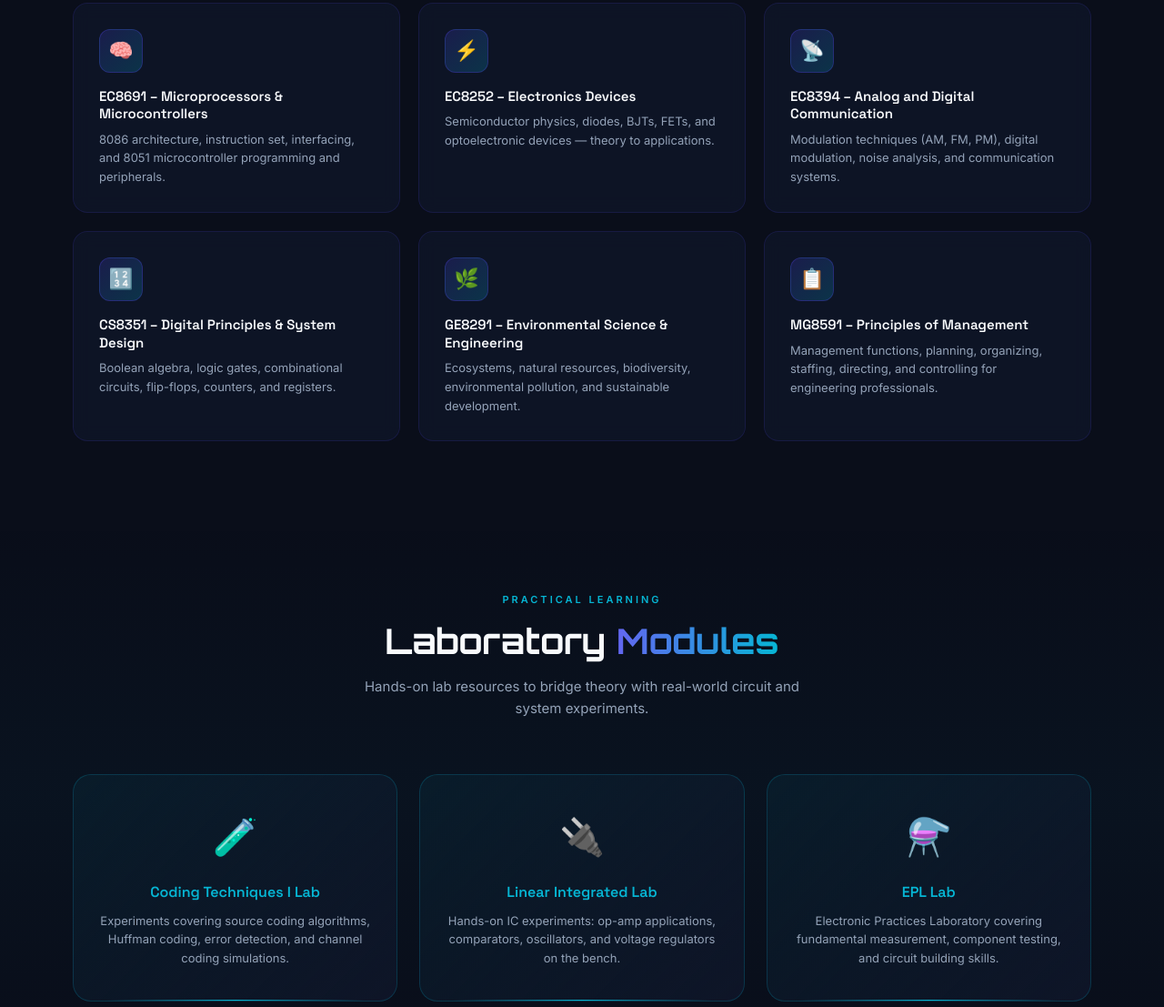
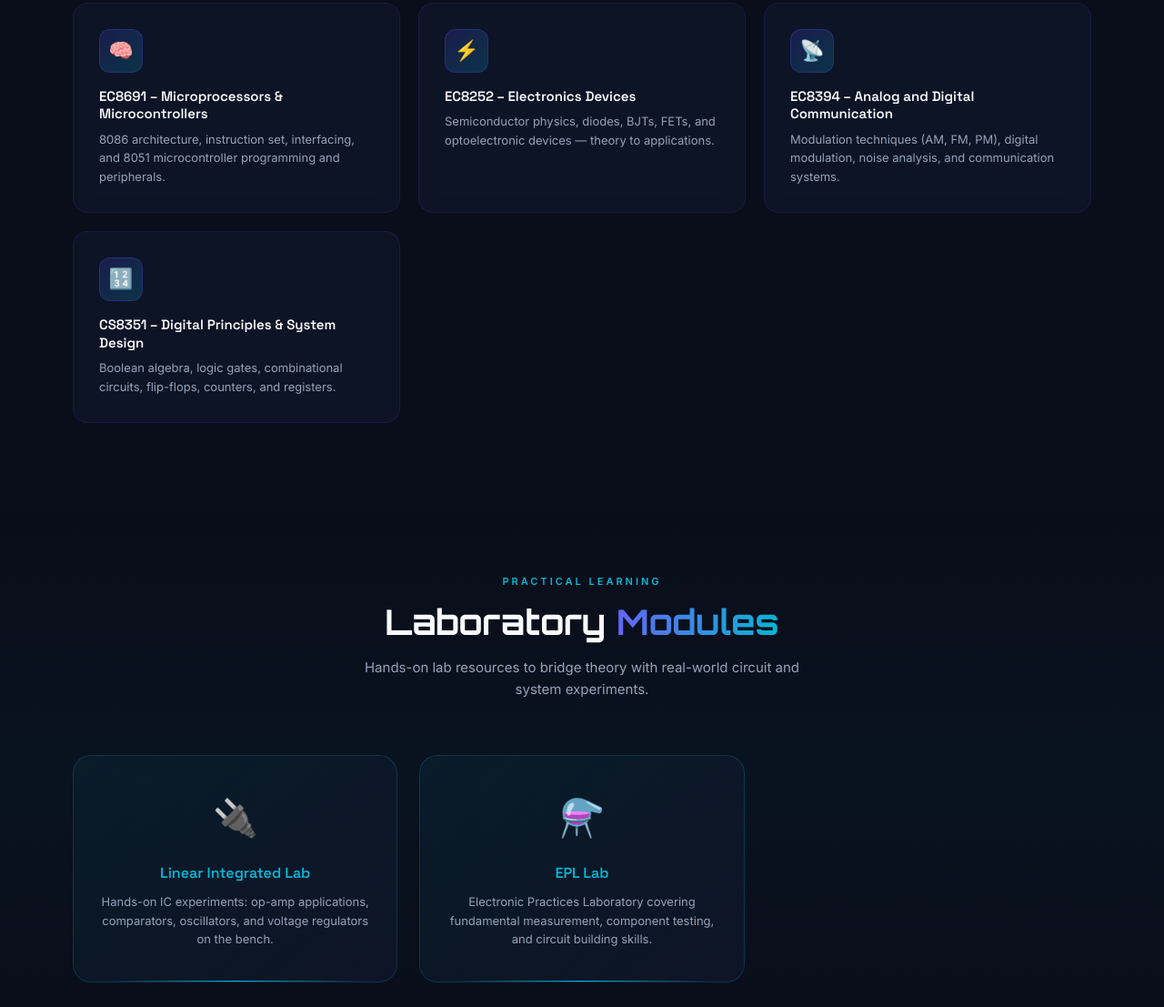
Before and after one commit to AnushaaPS/SAR-Learning-Center, a plain HTML site: page index.html in a window 1280 px wide. Shown: the part 2265-3372 px from the top of the page at 91% size. Drawn offline with Linux system fonts and the light colour scheme.

Commit message:
Update index.html

```diff
--- a/index.html
+++ b/index.html
@@ -570,15 +570,11 @@
         <a onclick="showSubject('ec8252')">EC8252 – Electronics Devices</a>
         <a onclick="showSubject('ec8394')">EC8394 – Analog and Digital Communication</a>
         <a onclick="showSubject('cs8351')">CS8351 – Digital Principles &amp; System Design</a>
-        <a onclick="showSubject('ge8291')">GE8291 – Environmental Science and Engineering</a>
-        <a onclick="showSubject('mg8591')">MG8591 – Principles of Management</a>
-        <a onclick="showSubject('dav')">EC8351 – Data Analytics and Visualization</a>
       </div>
     </li>
     <li>
       <a id="nav-lab">Lab ▾</a>
       <div class="dropdown">
-        <a onclick="showLab('ct1lab')">Coding Techniques I Lab</a>
         <a onclick="showLab('liclab')">Linear Integrated Lab</a>
         <a onclick="showLab('epllab')">EPL Lab</a>
       </div>
@@ -681,8 +677,6 @@
         <div class="subject-card reveal" onclick="showSubject('ec8252')"><div class="card-icon">⚡</div><h3>EC8252 – Electronics Devices</h3><p>Semiconductor physics, diodes, BJTs, FETs, and optoelectronic devices — theory to applications.</p><div class="card-arrow">→</div></div>
         <div class="subject-card reveal" onclick="showSubject('ec8394')"><div class="card-icon">📡</div><h3>EC8394 – Analog and Digital Communication</h3><p>Modulation techniques (AM, FM, PM), digital modulation, noise analysis, and communication systems.</p><div class="card-arrow">→</div></div>
         <div class="subject-card reveal" onclick="showSubject('cs8351')"><div class="card-icon">🔢</div><h3>CS8351 – Digital Principles &amp; System Design</h3><p>Boolean algebra, logic gates, combinational circuits, flip-flops, counters, and registers.</p><div class="card-arrow">→</div></div>
-        <div class="subject-card reveal" onclick="showSubject('ge8291')"><div class="card-icon">🌿</div><h3>GE8291 – Environmental Science &amp; Engineering</h3><p>Ecosystems, natural resources, biodiversity, environmental pollution, and sustainable development.</p><div class="card-arrow">→</div></div>
-        <div class="subject-card reveal" onclick="showSubject('mg8591')"><div class="card-icon">📋</div><h3>MG8591 – Principles of Management</h3><p>Management functions, planning, organizing, staffing, directing, and controlling for engineering professionals.</p><div class="card-arrow">→</div></div>
       </div>
     </div>
   </section>
@@ -695,7 +689,6 @@
         <p class="section-sub">Hands-on lab resources to bridge theory with real-world circuit and system experiments.</p>
       </div>
       <div class="lab-grid">
-        <div class="lab-card reveal" onclick="showLab('ct1lab')"><span class="lab-icon">🧪</span><h3>Coding Techniques I Lab</h3><p>Experiments covering source coding algorithms, Huffman coding, error detection, and channel coding simulations.</p></div>
         <div class="lab-card reveal" onclick="showLab('liclab')"><span class="lab-icon">🔌</span><h3>Linear Integrated Lab</h3><p>Hands-on IC experiments: op-amp applications, comparators, oscillators, and voltage regulators on the bench.</p></div>
         <div class="lab-card reveal" onclick="showLab('epllab')"><span class="lab-icon">⚗️</span><h3>EPL Lab</h3><p>Electronic Practices Laboratory covering fundamental measurement, component testing, and circuit building skills.</p></div>
       </div>
@@ -815,8 +808,6 @@
           <li>Industrial IoT · Communication Engineering</li>
           <li>Linear Integrated Circuits</li>
           <li>Principles of Management</li>
-          <li>Environmental Science and Engineering</li>
-          <li>Professional Ethics in Engineering</li>
         </ul>
       </div>
 
@@ -901,8 +892,6 @@
       <div class="subject-card" onclick="showSubject('ec8252')"><div class="card-icon">⚡</div><h3>EC8252 – Electronics Devices</h3><p>Semiconductor physics, diodes, BJTs, FETs, optoelectronic devices.</p><div class="card-arrow">→</div></div>
       <div class="subject-card" onclick="showSubject('ec8394')"><div class="card-icon">📡</div><h3>EC8394 – Analog and Digital Communication</h3><p>Modulation (AM, FM, PM), digital modulation, noise, comm systems.</p><div class="card-arrow">→</div></div>
       <div class="subject-card" onclick="showSubject('cs8351')"><div class="card-icon">🔢</div><h3>CS8351 – Digital Principles &amp; System Design</h3><p>Boolean algebra, logic gates, flip-flops, counters, registers.</p><div class="card-arrow">→</div></div>
-      <div class="subject-card" onclick="showSubject('ge8291')"><div class="card-icon">🌿</div><h3>GE8291 – Environmental Science &amp; Engineering</h3><p>Ecosystems, natural resources, pollution, and sustainable development.</p><div class="card-arrow">→</div></div>
-      <div class="subject-card" onclick="showSubject('mg8591')"><div class="card-icon">📋</div><h3>MG8591 – Principles of Management</h3><p>Planning, organizing, staffing, directing, controlling.</p><div class="card-arrow">→</div></div>
     </div>
   </div>
 </div>
@@ -1997,132 +1986,34 @@ ec8394: {
       ]},
   ]
   },
-  ge8291: {
-    icon:'🌿', title:'GE8291 – Environmental Science & Engineering',
-    desc:'Study of ecosystems, natural resources, biodiversity, pollution control, and sustainable engineering practices.',
-    units:[
-      { title:'Unit 1 – Environment, Ecosystems & Biodiversity', resources:[
-        {name:'Types of Ecosystems', type:'PDF'},
-        {name:'Biodiversity and Its Conservation', type:'PDF'},
-        {name:'Assignment 1', type:'DOC'}
-      ]},
-      { title:'Unit 2 – Natural Resources', resources:[
-        {name:'Forest, Water & Mineral Resources', type:'PDF'},
-        {name:'Energy Resources & Conservation', type:'PDF'},
-        {name:'Assignment 2', type:'DOC'}
-      ]},
-      { title:'Unit 3 – Environmental Pollution', resources:[
-        {name:'Air, Water & Soil Pollution', type:'PDF'},
-        {name:'Noise & Thermal Pollution', type:'PDF'},
-        {name:'Assignment 3', type:'DOC'}
-      ]},
-      { title:'Unit 4 – Social Issues & Environment', resources:[
-        {name:'Sustainable Development Goals', type:'PDF'},
-        {name:'Environmental Impact Assessment', type:'PDF'},
-        {name:'Assignment 4', type:'DOC'}
-      ]},
-      { title:'Unit 5 – Human Population & Environment', resources:[
-        {name:'Population Growth & Human Health', type:'PDF'},
-        {name:'Case Studies in Environment', type:'PDF'},
-        {name:'Question Bank', type:'PDF'}
-      ]}
-    ]
-  },
-  mg8591: {
-    icon:'📋', title:'MG8591 – Principles of Management',
-    desc:'Managerial concepts, planning, organizing, staffing, directing, and controlling for engineering professionals.',
-    units:[
-      { title:'Unit 1 – Overview of Management', resources:[
-        {name:'Management – Nature & Significance', type:'PDF'},
-        {name:'Schools of Management Thought', type:'PDF'},
-        {name:'Assignment 1', type:'DOC'}
-      ]},
-      { title:'Unit 2 – Planning', resources:[
-        {name:'Planning Process & Types', type:'PDF'},
-        {name:'Decision Making Techniques', type:'PDF'},
-        {name:'Assignment 2', type:'DOC'}
-      ]},
-      { title:'Unit 3 – Organizing', resources:[
-        {name:'Organizational Structures', type:'PDF'},
-        {name:'Delegation & Decentralization', type:'PDF'},
-        {name:'Assignment 3', type:'DOC'}
-      ]},
-      { title:'Unit 4 – Directing', resources:[
-        {name:'Motivation Theories', type:'PDF'},
-        {name:'Leadership & Communication', type:'PDF'},
-        {name:'Assignment 4', type:'DOC'}
-      ]},
-      { title:'Unit 5 – Controlling & Emerging Trends', resources:[
-        {name:'Control Process & Techniques', type:'PDF'},
-        {name:'Modern Management Concepts', type:'PDF'},
-        {name:'Question Bank', type:'PDF'}
-      ]}
-    ]
-  }
 };
 
 const LABS = {
-  ct1lab: {
-    icon:'🧪', title:'Coding Techniques I Laboratory',
-    desc:'Experiments in C programming, data structures, and algorithm implementation.',
-    experiments:[
-      'Arrays – Operations and Search Techniques',
-      'Strings – Manipulation and Pattern Matching',
-      'Functions – Recursion and Iteration',
-      'Pointers – Dynamic Memory Allocation',
-      'Linked List – Implementation (Singly, Doubly)',
-      'Stack – Array and Pointer Implementation',
-      'Queue – Circular Queue Operations',
-      'Tree – Binary Search Tree Operations',
-      'Sorting – Bubble, Selection, Insertion, Quick, Merge',
-      'Searching – Linear and Binary Search',
-      'Huffman Coding – Source Compression',
-      'Error Detection – Parity Check, CRC',
-      'Hash Table – Collision Resolution Methods',
-      'Graph – BFS and DFS Traversal',
-      'File Operations – Read, Write, Append'
-    ]
-  },
   liclab: {
     icon:'🔌', title:'Linear Integrated Circuits Laboratory',
     desc:'IC-level experiments using op-amps, timers, and analog circuit applications.',
     experiments:[
-      'Op-Amp Characteristics – Offset Voltage, CMRR, Slew Rate',
-      'Inverting Amplifier – Design and Measurement',
-      'Non-Inverting Amplifier – Design and Measurement',
-      'Summing Amplifier and Difference Amplifier',
-      'Integrator and Differentiator Circuits',
-      'Comparator – Zero Crossing & Window Detector',
-      'Schmitt Trigger – Hysteresis Characteristics',
-      'Waveform Generator – Square, Triangle, Sine',
-      'Active Low-Pass, High-Pass, Band-Pass Filters',
-      'Phase Shift Oscillator and Wien Bridge Oscillator',
-      '555 Timer – Astable and Monostable Modes',
-      'Voltage Controlled Oscillator (VCO)',
-      'Voltage Regulator – Fixed and Adjustable (78xx / LM317)',
-      'D/A Converter – R-2R Ladder Network',
-      'A/D Converter – Flash and Successive Approximation'
-    ]
+    {name:'Voltage Follower', type:'Run', url: "https://everycircuit.com/circuit/5831466269016064/voltage-follower"},
+    {name:'Inverting Amplifier using OPAMP', type:'Run', url: "https://everycircuit.com/circuit/4784859276640256/inverting-amplifier"},
+    {name:'Non-Inverting Amplifier using OPAMP', type:'Run', url: ""},
+    {name:'Differential Amplifier using OPAMP', type:'Run', url: ""},
+    {name:'Integrator using OPAMP', type:'Run', url: ""},
+    {name:'Differentiator using OPAMP', type:'Run', url: ""},
+    {name:'Instrumentation Amplifier using OPAMP', type:'Run', url: ""},
+  ]
   },
+
   epllab: {
     icon:'⚗️', title:'EPL Lab – Engineering Practices Laboratory',
     desc:'Fundamental electronic measurement, component testing, and basic circuit construction skills.',
     experiments:[
-      'Introduction to Electronic Instruments – Multimeter, Oscilloscope, Function Generator',
-      'Measurement of Resistance, Capacitance and Inductance',
-      'Diode Characteristics – Forward and Reverse Bias',
-      'Rectifier Circuits – Half Wave, Full Wave, Bridge',
-      'Zener Diode Voltage Regulation',
-      'BJT Characteristics – CE Configuration',
-      'BJT Biasing Circuits – Fixed & Voltage Divider Bias',
-      'FET Characteristics – JFET & MOSFET',
-      'RC Time Constant Measurement',
-      'Frequency Response of RC Circuits',
-      'Breadboard PCB Fabrication – Basic Circuit',
-      'Soldering Techniques and Component Identification',
-      'LED and Photodiode Characteristics',
-      'DC Power Supply Construction',
-      'Multivibrator Circuits – Astable and Monostable'
+      {name:'Engineering Practices Lab Electronics – Manual', type:'PDF', url: "https://drive.google.com/file/d/1rWdRdGH4gEiN1MBf7xygz136tRT72tk8/view"},
+      {name:'Study of Electronic Components & Equipment– Resistor, Color Coding, Measurement of AC Signal Parameter (Peak-Peak, RMS Period, Frequency) using CRT – Presentation Material', type:'PDF', url: "https://drive.google.com/file/d/17b5Dbx-4kruw_MceqO2LI6bL7zdkC4Oe/view"},
+      {name:'AC Signal Parameter by using CRO Video', type:'PDF', url: "https://drive.google.com/file/d/1gb2m_h06Ard7jmiMQei-CGSXjfptu3xf/view"},
+      {name:'Study of logic gates AND, OR, EX-OR and NOT', type:'PDF', url: "https://drive.google.com/file/d/1D9I3_0fzLPozPrZOZboTdjnxpAFxB5a0/view"},
+      {name:'Clock Signal Generation by Using 555 Timer ICl', type:'PDF', url: "https://drive.google.com/file/d/1pUniXb0i_nWjbNtLM1M25PGPJ_kHHBv1/view"},
+      {name:'Soldering Practice on PCB', type:'PDF', url: "https://drive.google.com/file/d/1LZZMWXSZr57SoCTGvNWcNEBgb9miF1Fe/view"},
+      {name:'Study of Mixed Storage Oscilloscope', type:'PDF', url: "https://drive.google.com/file/d/1PYLEDV8fDRmNrHSfZaFC0HyNtT8WI3j7/view"},
     ]
   }
 };
@@ -2412,14 +2303,14 @@ function showLab(id) {
       <button class="back-btn" onclick="showPage('lab')">← Back to Lab</button>
       <div style="background:linear-gradient(135deg,rgba(6,182,212,0.06),rgba(15,22,41,0.9));border:1px solid rgba(6,182,212,0.2);border-radius:14px;padding:20px 24px;margin-bottom:28px;">
         <p style="color:var(--cyan);font-size:13px;font-weight:600;margin-bottom:6px;">📋 List of Experiments</p>
-        <p style="color:var(--muted);font-size:13px;">Click an experiment to download the procedure and observation sheet.</p>
+        <p style="color:var(--muted);font-size:13px;">Check out experiments to get started.</p>
       </div>
       <ul class="lab-exp-list">
         ${lab.experiments.map((exp,i) => `
           <li class="lab-exp-item" onclick="window.open('${exp.url}','_blank')">
             <div class="exp-num">${i+1}</div>
             <span class="exp-name">${exp.name}</span>
-            <span class="exp-type">📄 PDF</span>
+            <span class="exp-type">View</span>
           </li>`).join('')}
       </ul>
     </div>`;
```
